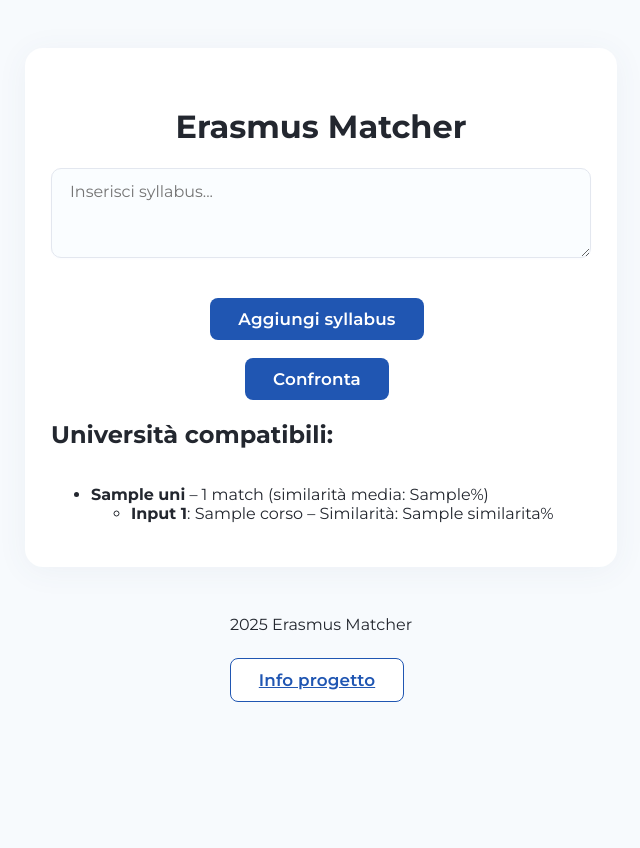
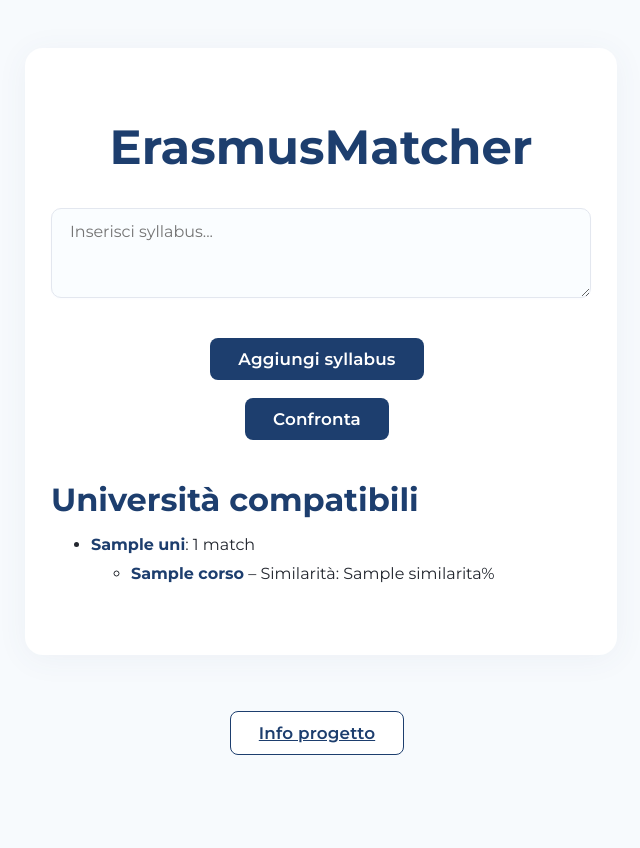
Before and after one commit to MatteoPierattini/erasmus_matcher, a Flask app: template app/templates/index.html in a window 1280 px wide. Shown: the whole page, without its empty margins (319-959 px from the left). Run offline with Flask 3, Linux system fonts and the light colour scheme; the template is opened without the code that fills it: most values are stand-ins (such as "Sample title", 1, 10 or a date in 2020).

Commit message:
Updated project with latest changes

```diff
--- a/app/static/style.css
+++ b/app/static/style.css
@@ -86,7 +86,7 @@ input[type="text"]:focus, textarea:focus, select:focus {
 }
 
 button, .btn {
-    background: #2056b2;
+    background: #1d3e6e;
     color: #fff;
     border: none;
     border-radius: 8px;
--- a/app/templates/index.html
+++ b/app/templates/index.html
@@ -2,13 +2,13 @@
 <html lang="it">
 <head>
     <meta charset="UTF-8">
-    <title>Confronta più syllabus</title>
+    <title>ErasmusMatcher</title>
     <link rel="stylesheet" href="{{ url_for('static', filename='style.css') }}">
     <link href="https://fonts.googleapis.com/css2?family=Montserrat:wght@400;600;700&display=swap" rel="stylesheet">
 </head>
-<body>
+<body >
     <div class="container">
-        <h1 style="text-align: center;">Erasmus Matcher</h1>
+        <h1 style="text-align: center; font-size: 3em; color: #1d3e6e;">ErasmusMatcher</h1>
         <form method="POST" id="syllabus-form">
             <div id="syllabus-container">
                 <div class="syllabus-box">
@@ -20,17 +20,15 @@
                 <button type="submit">Confronta</button>
             </div>
         </form>
-
         {% if universita %}
-            <h2>Università compatibili:</h2>
-            <ul>
+            <h1 style="color: #1d3e6e; margin-top: 40px; margin-bottom: 16px;">Università compatibili</h1>
+            <ul style="margin-top: 0;">
                 {% for uni in universita %}
-                    <li>
-                        <strong>{{ uni.nome }}</strong> – {{ uni.match_count }} match
-                        (similarità media: {{ uni.similarita_media }}%)
-                        <ul>
+                    <li style="margin-bottom: 28px;">
+                        <strong style="color: #1d3e6e;">{{ uni.nome }}</strong>: {{ uni.match_count }} match
+                        <ul style="margin-top: 10px;">
                             {% for dettaglio in uni.dettagli %}
-                                <li><strong>Input {{ dettaglio.input_index }}</strong>: {{ dettaglio.corso }} – Similarità: {{ dettaglio.similarita }}%</li>
+                                <li><strong style="color: #1d3e6e;">{{ dettaglio.corso }}</strong> – Similarità: {{ dettaglio.similarita }}%</li>
                             {% endfor %}
                         </ul>
                     </li>
@@ -41,8 +39,7 @@
         {% endif %}
     </div>
     <div class="footer" style="text-align: center;">
-        <p>2025 Erasmus Matcher</p>
-        <a href="{{ url_for('info') }}" class="btn" style="background:#fff; color:#2056b2; border:1px solid #2056b2; margin-bottom:12px; display:inline-block; margin-top:8px;">Info progetto</a>
+        <a href="{{ url_for('info') }}" class="btn" style="background:#fff; color:#1d3e6e; border:1px solid #1d3e6e; margin-bottom:12px; display:inline-block; margin-top:8px;">Info progetto</a>
     </div>
 
     <script>
@@ -51,6 +48,7 @@
 
             const box = document.createElement('div');
             box.className = 'syllabus-box';
+            box.style.position = 'relative';
 
             const textarea = document.createElement('textarea');
             textarea.name = 'syllabi';
@@ -61,7 +59,19 @@
             const removeBtn = document.createElement('button');
             removeBtn.type = 'button';
             removeBtn.className = 'remove-btn';
-            removeBtn.innerText = '❌';
+            removeBtn.innerText = '✖️';
+            // Stili per la X: piccola, blu, in alto a destra
+            removeBtn.style.position = 'absolute';
+            removeBtn.style.top = '4px';
+            removeBtn.style.right = '4px';
+            removeBtn.style.fontSize = '1em';
+            removeBtn.style.background = 'transparent';
+            removeBtn.style.border = 'none';
+            removeBtn.style.color = '#1d3e6e';
+            removeBtn.style.cursor = 'pointer';
+            removeBtn.style.padding = '0 4px';
+            removeBtn.style.lineHeight = '1';
+
             removeBtn.onclick = () => container.removeChild(box);
 
             box.appendChild(textarea);
```
Also changed, not shown: setup_db.py (+20 -3 lines), instance/erasmus.db, 1 other file.
